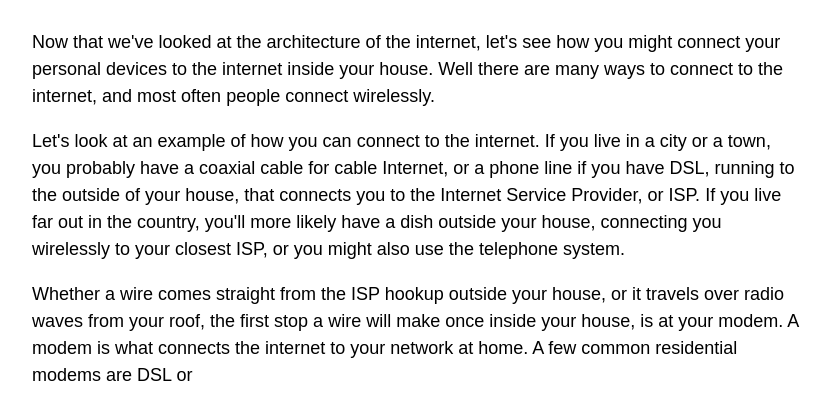
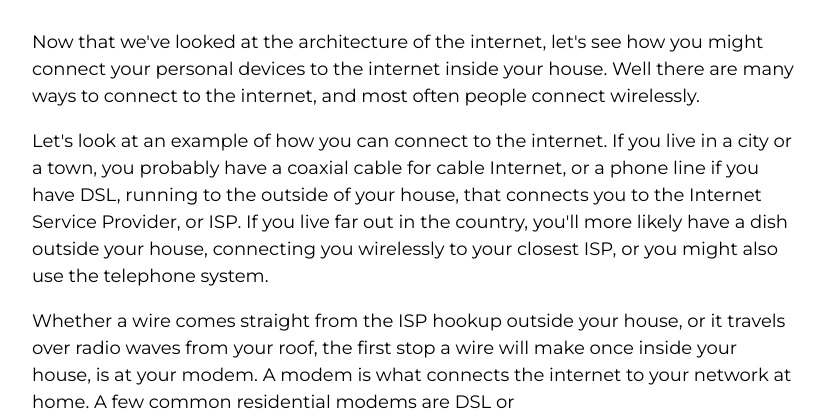
Before and after one commit to james-braun/techdegree-project-six, a plain HTML site: page projext six/index.html in a window 1280 px wide. Shown: the part 473-889 px from the top of the page, without its empty margins (224-1055 px from the left). Before the commit the page ends 862 px from the top, so only its background shows below. Drawn offline with Linux system fonts and the light colour scheme.

Commit message:
refreshed styling

```diff
--- a/projext six/css/styles.css
+++ b/projext six/css/styles.css
@@ -1,17 +1,19 @@
 .wrapper {
     display: block;
-    margin: 35px auto;
+    margin: 0 auto 35px;
     width: 480px;
     height: 270px;
 }
 
 p {
-    width: 480px;
+    font-family: 'Montserrat', sans-serif;
+    width: 370px;
     font-size: 18px;
     line-height: 1.5;
     margin: 0 auto;
 }
 
+/* change color of media controls */
 .mejs__controls:not([style*='display: none']) {
     background: rgba(0, 255, 0, 0.35);
 }
--- a/projext six/index.html
+++ b/projext six/index.html
@@ -5,6 +5,7 @@
     <title>Video Player</title>
     <meta name="viewport" content="width=device-width, initial-scale=1">
     <link rel="stylesheet" href="css/normalize.css">
+    <link href="https://fonts.googleapis.com/css?family=Montserrat" rel="stylesheet">
     <script src="js/jquery-3.3.1.min.js"></script>
     <script src="MediaElement/mediaelement-and-player.min.js"></script>
     <link rel="stylesheet" href="MediaElement/mediaelementplayer.min.css">
@@ -18,28 +19,28 @@
             </video>
         </div>
         <P>
-            <span class="span-element" datastart='0.240' dataend='4.130'>Now that we've looked at the architecture of the internet, let's see how you might</span>
-            <span class="span-element" datastart='4.130' dataend='7.535'>connect your personal devices to the internet inside your house.</span>
-            <span class="span-element" datastart='7.535' dataend='11.270'>Well there are many ways to connect to the internet, and</span>
-            <span class="span-element" datastart='11.270' dataend='13.960'>most often people connect wirelessly.</span>
+            <span class="span-element" data-start='0.240' data-end='4.130'>Now that we've looked at the architecture of the internet, let's see how you might</span>
+            <span class="span-element" data-start='4.130' data-end='7.535'>connect your personal devices to the internet inside your house.</span>
+            <span class="span-element" data-start='7.535' data-end='11.270'>Well there are many ways to connect to the internet, and</span>
+            <span class="span-element" data-start='11.270' data-end='13.960'>most often people connect wirelessly.</span>
         </P>
         <br>
         <p>
-            <span class="span-element" datastart='13.960' dataend='17.940'>Let's look at an example of how you can connect to the internet.</span>
-            <span class="span-element" datastart='17.940' dataend='22.370'>If you live in a city or a town, you probably have a coaxial cable for</span>
-            <span class="span-element" datastart='22.370' dataend='26.880'>cable Internet, or a phone line if you have DSL, running to the outside of</span>
-            <span class="span-element" datastart='26.880' dataend='30.920'>your house, that connects you to the Internet Service Provider, or ISP.</span>
-            <span class="span-element" datastart='32.100' dataend='34.730'>If you live far out in the country, you'll more likely have</span>
-            <span class="span-element" datastart='34.730' dataend='39.430'>a dish outside your house, connecting you wirelessly to your closest ISP, or</span>
-            <span class="span-element" datastart='39.430' dataend='41.190'>you might also use the telephone system.</span>
+            <span class="span-element" data-start='13.960' data-end='17.940'>Let's look at an example of how you can connect to the internet.</span>
+            <span class="span-element" data-start='17.940' data-end='22.370'>If you live in a city or a town, you probably have a coaxial cable for</span>
+            <span class="span-element" data-start='22.370' data-end='26.880'>cable Internet, or a phone line if you have DSL, running to the outside of</span>
+            <span class="span-element" data-start='26.880' data-end='30.920'>your house, that connects you to the Internet Service Provider, or ISP.</span>
+            <span class="span-element" data-start='32.100' data-end='34.730'>If you live far out in the country, you'll more likely have</span>
+            <span class="span-element" data-start='34.730' data-end='39.430'>a dish outside your house, connecting you wirelessly to your closest ISP, or</span>
+            <span class="span-element" data-start='39.430' data-end='41.190'>you might also use the telephone system.</span>
         </p>
         <br>
         <p>
-            <span class="span-element" datastart='42.350' dataend='46.300'>Whether a wire comes straight from the ISP hookup outside your house, or</span>
-            <span class="span-element" datastart='46.300' dataend='49.270'>it travels over radio waves from your roof,</span>
-            <span class="span-element" datastart='49.270' dataend='53.760'>the first stop a wire will make once inside your house, is at your modem.</span>
-            <span class="span-element" datastart='53.760' dataend='57.780'>A modem is what connects the internet to your network at home.</span>
-            <span class="span-element" datastart='57.780' dataend='100.150'>A few common residential modems are DSL or</span>
+            <span class="span-element" data-start='42.350' data-end='46.300'>Whether a wire comes straight from the ISP hookup outside your house, or</span>
+            <span class="span-element" data-start='46.300' data-end='49.270'>it travels over radio waves from your roof,</span>
+            <span class="span-element" data-start='49.270' data-end='53.760'>the first stop a wire will make once inside your house, is at your modem.</span>
+            <span class="span-element" data-start='53.760' data-end='57.780'>A modem is what connects the internet to your network at home.</span>
+            <span class="span-element" data-start='57.780' data-end='100.150'>A few common residential modems are DSL or</span>
         </P>
         <footer>
 
--- a/projext six/js/JavaScript.js
+++ b/projext six/js/JavaScript.js
@@ -3,21 +3,21 @@ $('video').mediaelementplayer({
     stretching: 'responsive'
 });
 
-const vid = document.getElementById('vid');
-const spanelems = document.querySelectorAll(".span-element");
+const myVideo = document.getElementById('vid');
+const spanelement = document.querySelectorAll(".span-element");
 
-vid.addEventListener('timeupdate', () => {
-    for (let i = 0; i < spanelems.length; i++) {
-        if ((vid.currentTime > parseFloat($(spanelems[i]).attr("datastart"))) && (vid.currentTime < parseFloat($(spanelems[i]).attr("dataend")))) {
-            spanelems[i].style.color = "yellow";
+myVideo.addEventListener('timeupdate', () => {
+    for (let i = 0; i < spanelement.length; i++) {
+        if ((myVideo.currentTime > parseFloat($(spanelement[i]).attr("data-start"))) && (myVideo.currentTime < parseFloat($(spanelement[i]).attr("data-end")))) {
+            spanelement[i].style.color = "blue";
         } else {
-            spanelems[i].style.color = "black";
+            spanelement[i].style.color = "black";
         }
     }
 });
 
-for (let i = 0; i < spanelems.length; i++) {
-    spanelems[i].addEventListener('click', () => {
-        vid.currentTime = parseFloat($(spanelems[i]).attr("datastart"));
+for (let i = 0; i < spanelement.length; i++) {
+    spanelement[i].addEventListener('click', () => {
+        myVideo.currentTime = parseFloat($(spanelement[i]).attr("data-start"));
     });
 }
```
